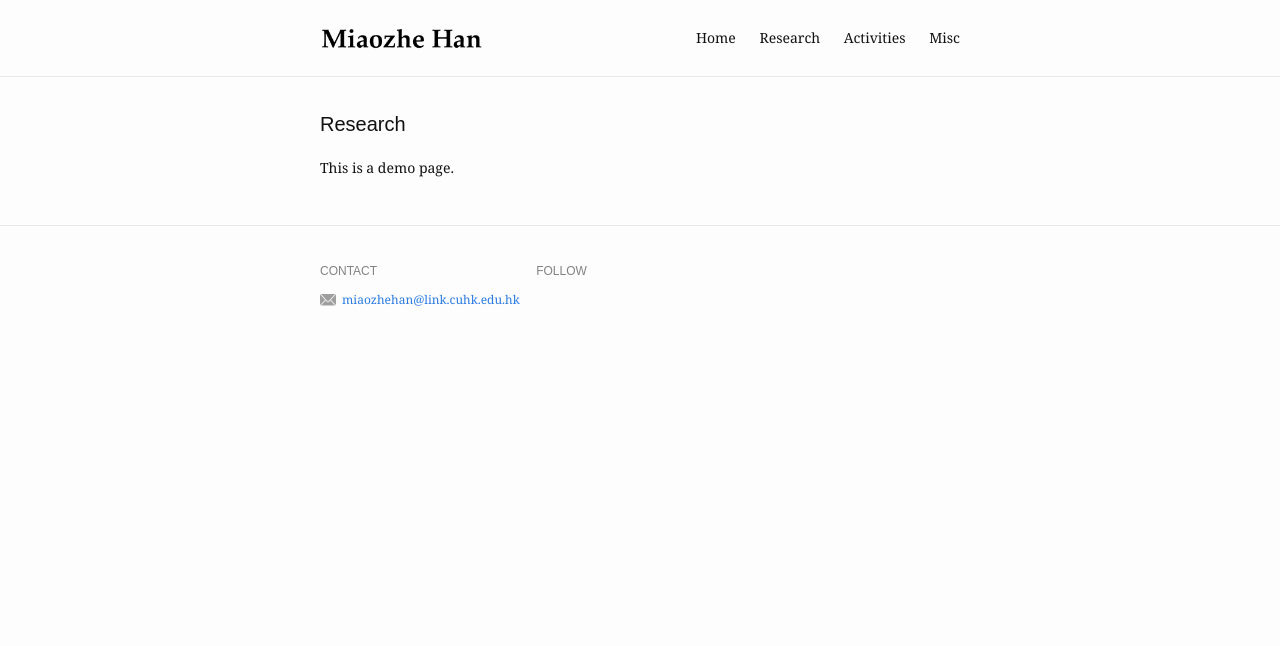
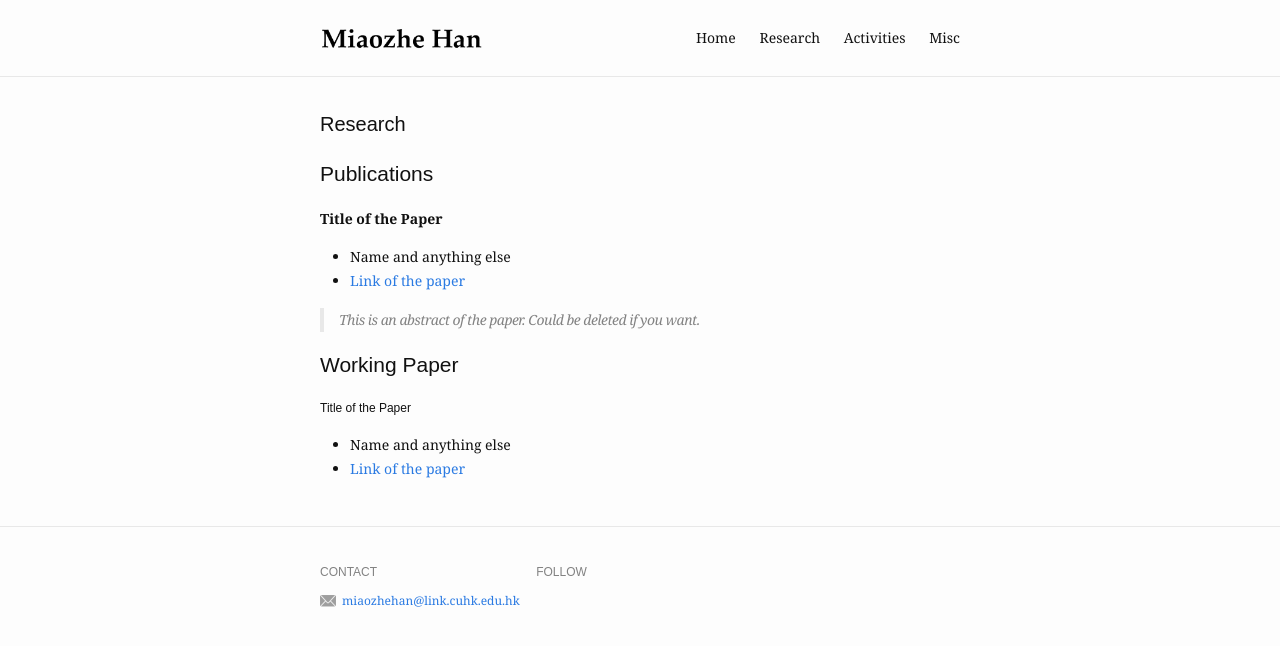
Before and after one commit to miaozhehan99/miaozhehan99.github.io, a Jekyll site: the page built from research.md, in a window 1280 px wide. Shown: the top 646 px of the page. Built offline with Jekyll 4.4.1, drawn with Linux system fonts in a browser that asks for light colours.

Commit message:
Update research.md

```diff
--- a/research.md
+++ b/research.md
@@ -5,4 +5,18 @@ slug: /research
 
 ---
 
-This is a demo page.
+## Publications
+
+**Title of the Paper**
+
+- Name and anything else
+- [Link of the paper]()
+
+> This is an abstract of the paper. Could be deleted if you want.
+
+## Working Paper
+
+#### Title of the Paper
+
+- Name and anything else
+- [Link of the paper]()
```
